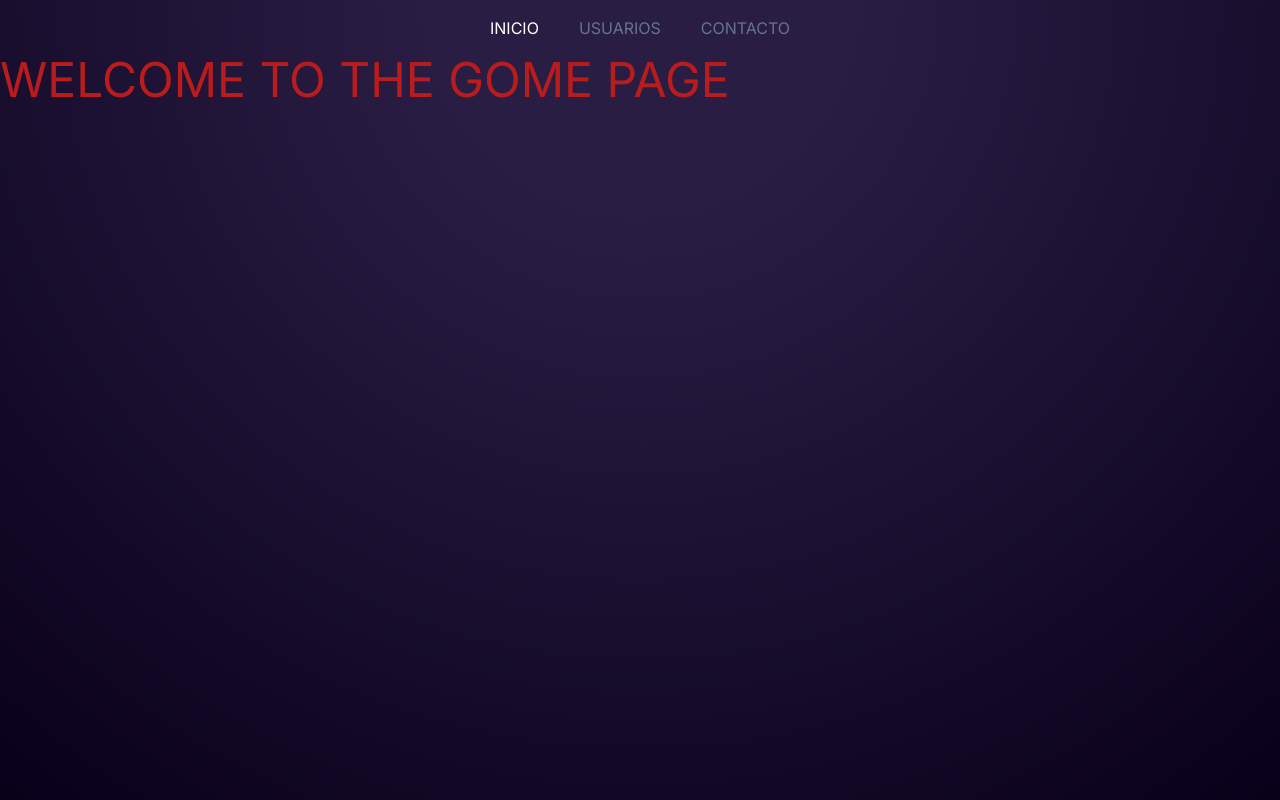
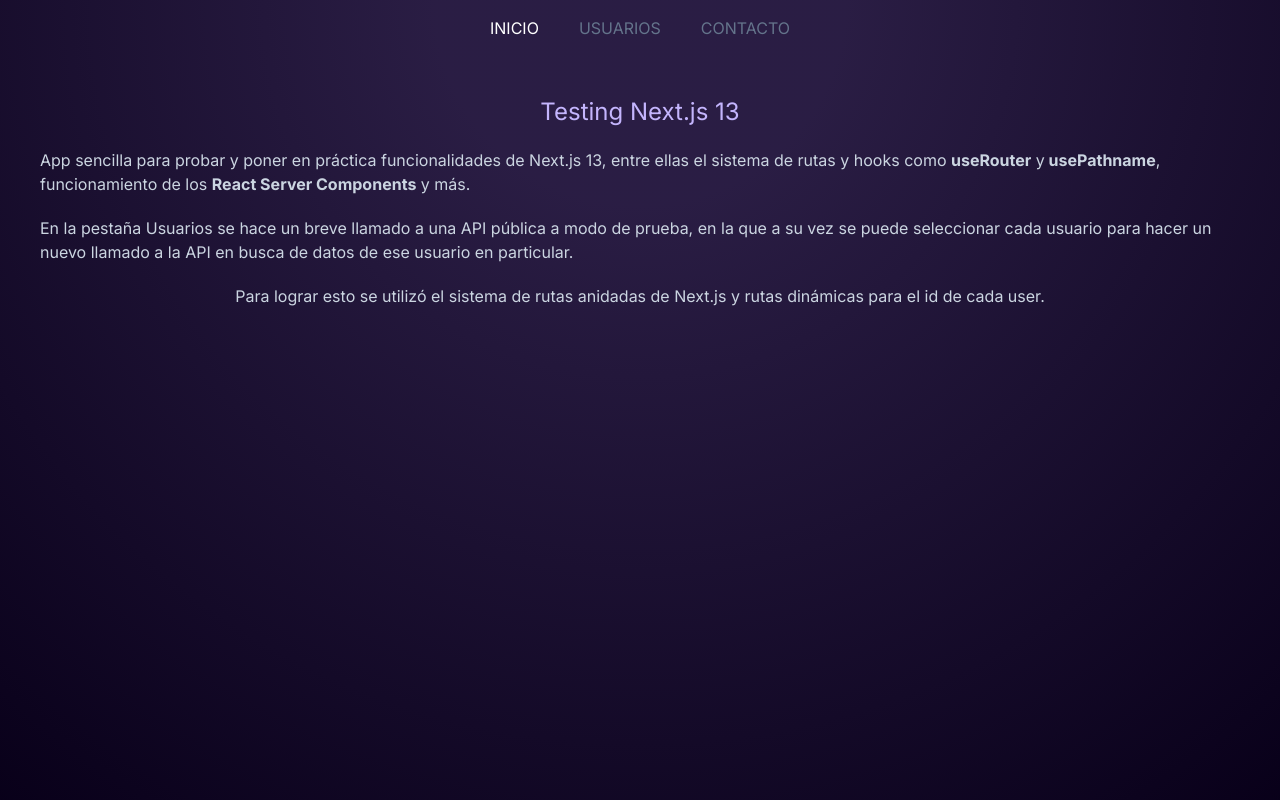
Before and after one commit to echudev/test-next13, a Next.js app: page / in a window 1280 px wide. Built offline with nearby package versions, Linux system fonts and the light colour scheme.

Commit message:
user/id link style fixed

```diff
--- a/app/globals.css
+++ b/app/globals.css
@@ -14,6 +14,5 @@
         hsl(260, 40%, 19%) 20%,
         hsl(260, 100%, 5%)
       );
-      text-transform: uppercase;
     }
   }
--- a/app/page.jsx
+++ b/app/page.jsx
@@ -1,9 +1,25 @@
 async function HomePage() {
   return (
-    <div>
-      <h1 className="text-5xl text-red-700">Welcome to the gome page</h1>
+    <div className="flex flex-col justify-center items-center p-10">
+      <h1 className="text-2xl text-violet-300">Testing Next.js 13</h1>
+      <p className="text-slate-300 mt-5">
+        App sencilla para probar y poner en práctica funcionalidades de Next.js
+        13, entre ellas el sistema de rutas y hooks como <b>useRouter</b> y
+        <b> usePathname</b>, funcionamiento de los{" "}
+        <b>React Server Components</b> y más.
+      </p>
+      <p className="text-slate-300 mt-5">
+        En la pestaña Usuarios se hace un breve llamado a una API pública a modo
+        de prueba, en la que a su vez se puede seleccionar cada usuario para
+        hacer un nuevo llamado a la API en busca de datos de ese usuario en
+        particular.
+      </p>
+      <p className="text-slate-300 mt-5">
+        Para lograr esto se utilizó el sistema de rutas anidadas de Next.js y
+        rutas dinámicas para el id de cada user.
+      </p>
     </div>
   );
-};
+}
 
-export default HomePage
+export default HomePage;
--- a/app/users/page.jsx
+++ b/app/users/page.jsx
@@ -1,15 +1,15 @@
-import UsersList from '@/components/UsersList'
-import { fetchUsers } from '@/utils/api'
+import UsersList from "@/components/UsersList";
+import { fetchUsers } from "@/utils/api";
 
 async function UsersPage() {
   const users = await fetchUsers();
 
   return (
     <div>
-        <h1 className="text-5xl">Usuarios</h1>
-        <UsersList users={users}/>
+      <h1 className="text-2xl">Usuarios</h1>
+      <UsersList users={users} />
     </div>
-  )
+  );
 }
 
-export default UsersPage
+export default UsersPage;
--- a/components/Navigation.jsx
+++ b/components/Navigation.jsx
@@ -12,9 +12,14 @@
   const pathname = usePathname();
 
   return (
-    <div className="flex flex-row w-full justify-center gap-10 p-4">
+    <div className="flex flex-row w-full justify-center gap-10 p-4 uppercase">
       {navLinks.map((link, i) => {
-        const isActive = pathname === link.href;
+        let isActive = Boolean;
+        if (link.href === "/users") {
+          isActive = pathname.startsWith(link.href);
+        } else {
+          isActive = pathname === link.href;
+        }
 
         return (
           <Link
```
